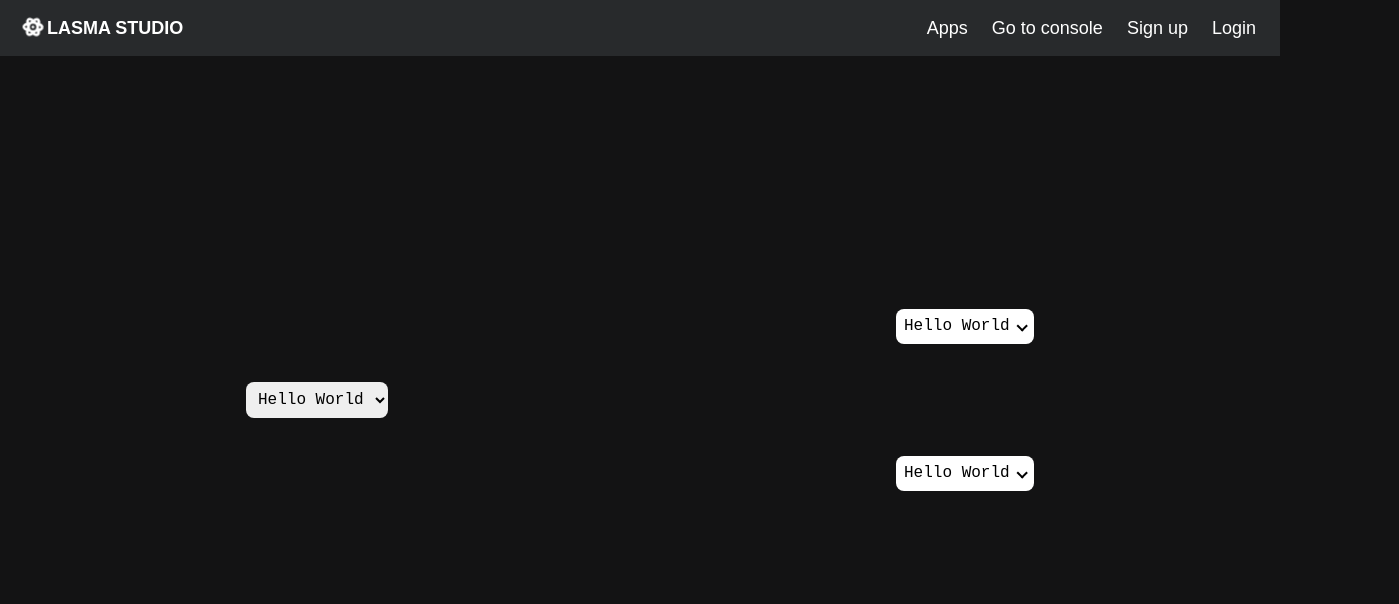
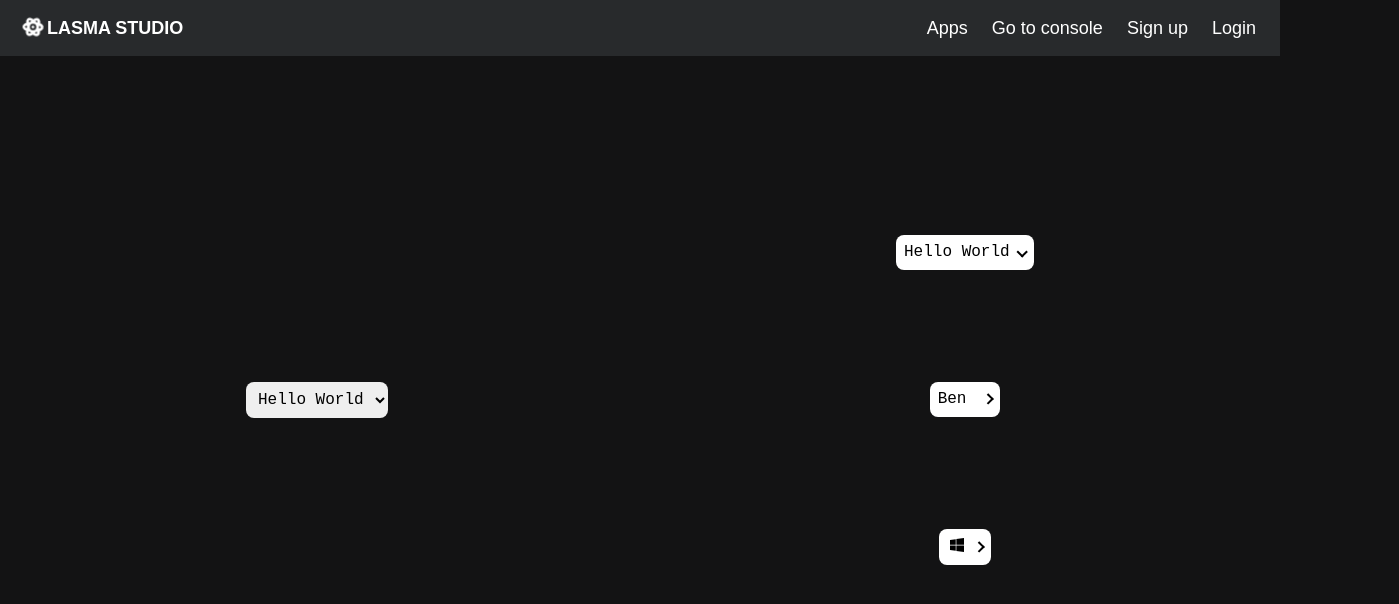
Before and after one commit to BenjaminThio/lasma-web, a Next.js app: page /components/dropdown in a window 1280 px wide. Shown: the top 604 px of the page, 1399 px wide, since content can reach past the window. Built offline with nearby package versions, Linux system fonts and the light colour scheme; no server answers; a web font is replaced by a local one.

Commit message:
The dropdown component now supports Font Awesome.

```diff
--- a/app/components/dropdown/custom-css.ts
+++ b/app/components/dropdown/custom-css.ts
@@ -4,6 +4,7 @@ import { CSSProperties } from 'react';
 export interface DCSSProperties {
     whole?: CSSProperties
     backgroundColor?: Color;
+    border?: string;
     borderRadius?: string;
     padding?: string;
     /*select?: {
@@ -22,6 +23,7 @@ export interface DCSSProperties {
 export interface DCSS {
     whole: CSSProperties
     backgroundColor: Color;
+    border: string;
     borderRadius: string;
     padding: string;
     option: {
@@ -40,6 +42,7 @@ export function MergeDCSS(style?: DCSSProperties): DCSS {
             color: 'black'
         },
         backgroundColor: 'white',
+        border: 'unset',
         borderRadius: '0.5rem',
         padding: '0.5rem',
         option: {
--- a/app/components/dropdown/dropdown.module.css
+++ b/app/components/dropdown/dropdown.module.css
@@ -3,6 +3,7 @@
     align-items: center;
     position: relative;
     width: fit-content;
+    line-height: 1.2;
 }
 
 .select {
@@ -10,6 +11,12 @@
     align-items: center;
     gap: 0.5rem;
     z-index: 2;
+    border-radius: var(--border-radius);
+    transition: 0.2s;
+}
+
+.option-value {
+    flex-grow: 1;
 }
 
 .arrow {
@@ -35,7 +42,7 @@
 
 .option {
     background-color: var(--background-color);
-    transform: translateY(var(--offset-y)) translateX(var(--offset-x));
+    transform: var(--option-offset);
     opacity: 0;
     pointer-events: none;
     transition: 0.2s;
@@ -45,11 +52,11 @@
 }
 
 .option:hover {
-    background-color: var(--hovered-highlight-color);
+    background-color: var(--hovered-option-highlight-color);
 }
 
 .extend {
-    transform: translateY(0);
+    transform: translate(0);
     opacity: 1;
     pointer-events: auto;
 }
--- a/app/components/dropdown/dropdown.tsx
+++ b/app/components/dropdown/dropdown.tsx
@@ -1,10 +1,10 @@
 'use client';
-import { type JSX, useRef, useState } from 'react';
+import { type JSX, useRef, useState, isValidElement } from 'react';
 import styles from './dropdown.module.css';
 import { DCSS, DCSSProperties, MergeDCSS } from './custom-css';
 
 interface Option {
-    option: string;
+    option: string | JSX.Element;
     value: number | string;
 }
 
@@ -22,40 +22,59 @@ interface DropdownProps {
     onChange?: (value: number | string) => void;
 }
 
-export default function Dropdown({options, className, style, defaultIndex = 0, direction = Direction.VERTICAL, onChange = () => {}}: DropdownProps) {
+export default function Dropdown({options, className, style, defaultIndex = 0, direction = Direction.VERTICAL, onChange = () => {}}: DropdownProps): JSX.Element {
     const dcss: DCSS = MergeDCSS(style);
+    console.log(dcss);
     const [isDropdown, setIsDropdown] = useState<boolean>(false);
     const [index, setIndex] = useState<number>(defaultIndex);
     const values = useRef<(string | number)[]>([]);
 
-    function GetLongestName(): number {
-        let longestName: number = 0;
+    function GetLongestOption(): string {
+        let longestOption: number = 0;
 
-        for (let i: number = 0; i < options.length; i++) {
-            longestName = options[i].option.length > longestName ? options[i].option.length : longestName;
+        if (typeof options)
+        for (let i: number = 0; i < options.length; i++)
+        {
+            const option: string | JSX.Element = options[i].option;
+
+            if (isValidElement(option)) {
+                return '1.25em';
+            }
+            else if (typeof option === 'string') {
+                longestOption = option.length > longestOption ? option.length : longestOption;
+            }
         }
 
-        return longestName;
+        return `${longestOption}ch`;
     }
 
-    function RenderOptions() {
+    function RenderOptions(): JSX.Element[] {
         const optionCells: JSX.Element[] = [];
 
         for (let i: number = 0; i < options.length; i++) {
             const option: Option = options[i];
-            const optionValues: (number | string)[] = values.current;
+            const optionStyles: Record<string, string | number> = {
+                '--background-color': i === index ? dcss.option.selected.backgroundColor : dcss.backgroundColor,
+                '--hovered-option-highlight-color': dcss.option.hovered.backgroundColor,
+                padding: dcss.padding,
+                border: dcss.border
+            };
 
-            values.current = [...optionValues, option.value];
+            switch (direction) {
+                case Direction.VERTICAL:
+                    optionStyles['--option-offset'] = `translateY(calc((1.2em + (${dcss.padding} * 2)) * -${i + 1}))`;
+                    if (i + 1 === options.length) optionStyles.borderRadius = `0 0 ${dcss.borderRadius} ${dcss.borderRadius}`;
+                    break;
+                case Direction.HORIZONTAL:
+                    optionStyles['--option-offset'] = `translateX(calc((${GetLongestOption()} + (${dcss.padding} * 2)) * -${i + 1}))`;
+                    optionStyles.width = GetLongestOption();
+                    if (i + 1 === options.length) optionStyles.borderRadius = `0 ${dcss.borderRadius} ${dcss.borderRadius} 0`;
+                    break;
+            }
+
+            values.current.push(option.value);
             optionCells.push(
-                <div key={i} className={`${styles.option} ${isDropdown ? styles.extend : ''}`}  style={{
-                        ['--offset-y' as string]: direction === Direction.VERTICAL ? `calc((1.2em + (${dcss.padding} * 2)) * -${i + 1})` : 0,
-                        ['--offset-x' as string]: direction === Direction.HORIZONTAL ? `calc((${GetLongestName()}ch + (${dcss.padding} * 2)) * -${i + 1})` : 0,
-                        ['--background-color' as string]: i === index ? dcss.option.selected.backgroundColor : dcss.backgroundColor,
-                        ['--hovered-highlight-color' as string]: dcss.option.hovered.backgroundColor,
-                        padding: dcss.padding,
-                        width: direction === Direction.HORIZONTAL ? `${GetLongestName()}ch` : 'auto',
-                        borderRadius: i + 1 === options.length ? direction === Direction.VERTICAL ? '0 0 0.3rem 0.3rem' : '0 0.3rem 0.3rem 0' : 0
-                    }}
+                <div key={i} className={`${styles.option} ${isDropdown ? styles.extend : ''}`}  style={optionStyles}
                     onClick={() => {
                         setIndex(i);
                         onChange(option.value);
@@ -67,37 +86,48 @@ export default function Dropdown({options, className, style, defaultIndex = 0, d
         return optionCells;
     }
 
+    const dropdownWrapperStyles: Record<string, string | number> = {};
+    const selectStyles: Record<string, string | number> = {
+        backgroundColor: dcss.backgroundColor,
+        ['--border-radius']: direction === Direction.VERTICAL || !isDropdown ? dcss.borderRadius : `${dcss.borderRadius} 0 0 ${dcss.borderRadius}`,
+        color: dcss.whole.color as string,
+        padding: dcss.padding,
+        border: dcss.border
+    };
+    const arrowStyles: Record<string, string |number> = {
+        border: `solid ${dcss.whole.color}`
+    };
+    const optionWrapperStyles: Record<string, string | number> = {};
+
+    switch (direction) {
+        case Direction.VERTICAL:
+            dropdownWrapperStyles.flexDirection = 'column';
+
+            arrowStyles.borderWidth = '0 2px 2px 0';
+
+            optionWrapperStyles.flexDirection = 'column';
+            optionWrapperStyles.top = `calc(1.2em + (${dcss.padding} * 2))`;
+            optionWrapperStyles.width = '92%';
+            break;
+        case Direction.HORIZONTAL:
+            arrowStyles.borderWidth = '2px 2px 0 0';
+            // option value length + padding left and right value + gap between + arrow size + arrow outline
+            optionWrapperStyles.left = `calc(${GetLongestOption()} + (${dcss.padding} * 2) + 0.5rem + (0.2rem * 2) + 2px - 1px)`;
+            break;
+    }
+
     return (
         <div className={className} style={dcss.whole}>
-            <div className={styles['dropdown-wrapper']} style={{
-                lineHeight: 1.2,
-                flexDirection: direction === Direction.VERTICAL ? 'column' : 'row'
-            }}>
-                <div className={styles.select} style={{
-                    backgroundColor: dcss.backgroundColor,
-                    borderTopLeftRadius: dcss.borderRadius,
-                    borderTopRightRadius: direction === Direction.VERTICAL || !isDropdown ? dcss.borderRadius : 0,
-                    borderBottomLeftRadius: dcss.borderRadius,
-                    borderBottomRightRadius: direction === Direction.VERTICAL || !isDropdown ? dcss.borderRadius : 0,
-                    color: dcss.whole.color,
-                    padding: dcss.padding
-                }} onClick={() => {setIsDropdown(!isDropdown);}}>
-                    <div style={{flexGrow: 1, width: `${GetLongestName()}ch`}}>
+            <div className={styles['dropdown-wrapper']} style={dropdownWrapperStyles}>
+                <div className={styles.select} style={selectStyles} onClick={() => {setIsDropdown(!isDropdown);}}>
+                    <div className={styles['option-value']} style={{width: GetLongestOption()}}>
                     {
                         options[index].option
                     }
                     </div>
-                    <div className={`${styles.arrow} ${isDropdown ? styles['arrow-up'] : styles['arrow-down']}`} style={{
-                        borderBottom: `2px solid ${dcss.whole.color}`,
-                        borderRight: `2px solid ${dcss.whole.color}`
-                    }}/>
+                    <div className={`${styles.arrow} ${isDropdown ? styles['arrow-up'] : styles['arrow-down']}`} style={arrowStyles}/>
                 </div>
-                <div className={styles['option-wrapper']} style={{
-                    top: direction === Direction.VERTICAL ? `calc(1.2em + (${dcss.padding} * 2))` : 'auto',
-                    left: direction === Direction.HORIZONTAL ? `calc(${GetLongestName()}ch + (${dcss.padding} * 2) + (0.2rem * 2) + 2px + 0.5rem)` : 'auto',
-                    flexDirection: direction === Direction.VERTICAL ? 'column' : 'row',
-                    width: direction === Direction.VERTICAL ? '92%' : 'auto'
-                }}>
+                <div className={styles['option-wrapper']} style={optionWrapperStyles}>
                 {
                     RenderOptions()
                 }
--- a/app/components/dropdown/page.tsx
+++ b/app/components/dropdown/page.tsx
@@ -1,3 +1,5 @@
+import { faWindows, faLinux, faApple, faAndroid } from '@fortawesome/free-brands-svg-icons';
+import { FontAwesomeIcon } from '@fortawesome/react-fontawesome';
 import Dropdown from './dropdown';
 
 export default function DropdownPage() {
@@ -31,9 +33,15 @@ export default function DropdownPage() {
                     {option: '3', value: 2}
                 ]}/>
                 <Dropdown direction={1} options={[
-                    {option: 'Hello World', value: 0},
-                    {option: '2', value: 1},
-                    {option: '3', value: 2}
+                    {option: 'Ben', value: 0},
+                    {option: 'Teh', value: 1},
+                    {option: 'Thye', value: 2}
+                ]}/>
+                <Dropdown direction={1} options={[
+                    {option: <FontAwesomeIcon icon={faWindows} fixedWidth/>, value: 0},
+                    {option: <FontAwesomeIcon icon={faLinux} fixedWidth/>, value: 1},
+                    {option: <FontAwesomeIcon icon={faApple} fixedWidth/>, value: 2},
+                    {option: <FontAwesomeIcon icon={faAndroid} fixedWidth/>, value: 3}
                 ]}/>
             </div>
         </div>
```
Also changed, not shown: app/components/apps/editable-app-card.tsx (+12 -6 lines), utils/color.ts (+7 -7 lines).
